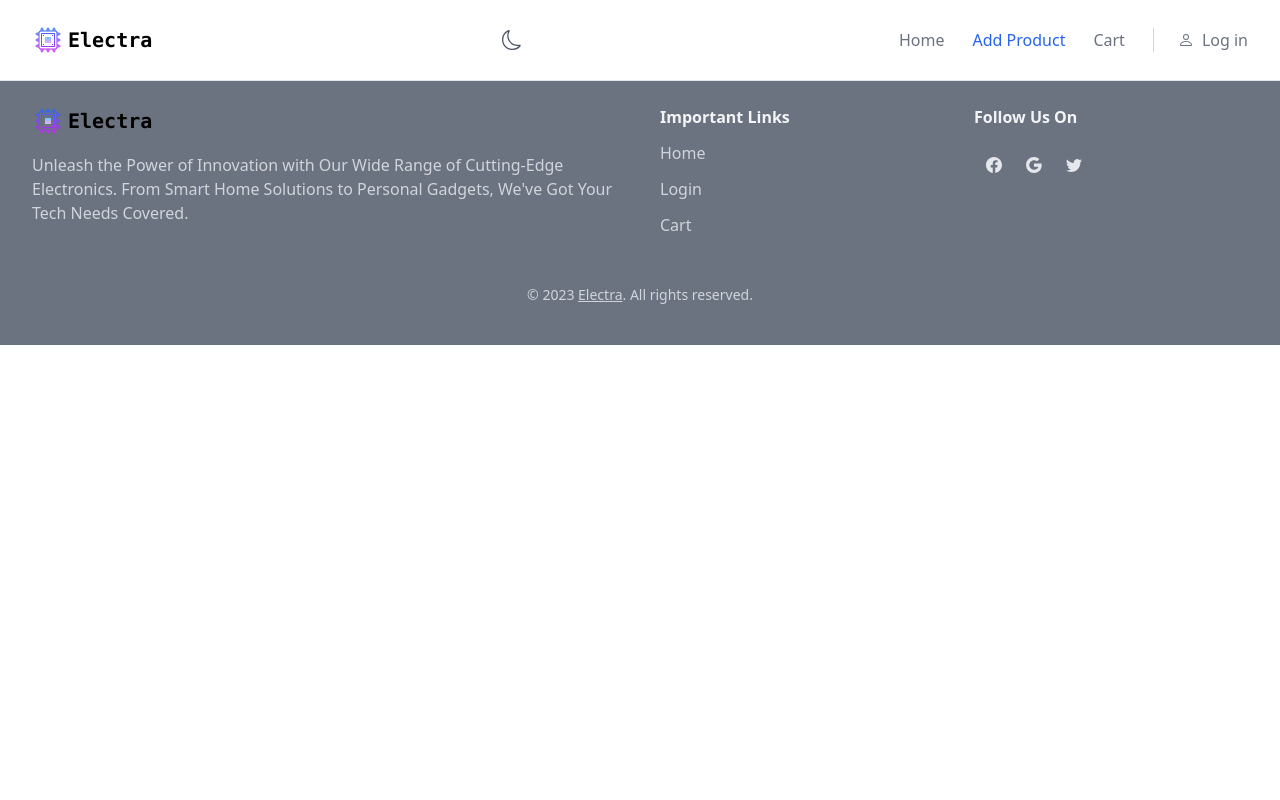
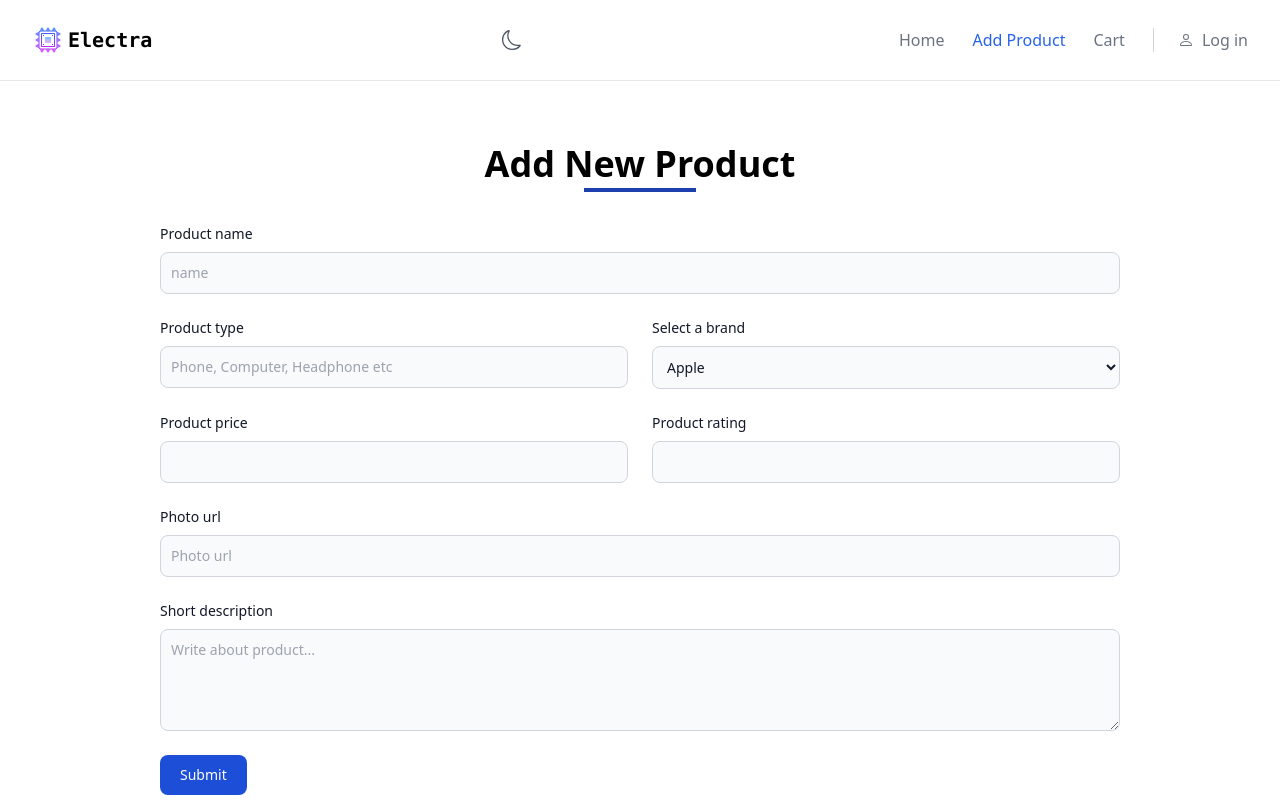
Before and after one commit to imtiazsakib15/electra-client, a React (Vite) app: page /products/new in a window 1280 px wide. Shown: the top 800 px of the page. Built offline with nearby package versions, Linux system fonts and the light colour scheme.

Commit message:
collect product details using a form and send to database

```diff
--- a/package.json
+++ b/package.json
@@ -18,7 +18,8 @@
     "react-dom": "^18.2.0",
     "react-icons": "^4.11.0",
     "react-router-dom": "^6.17.0",
-    "sort-by": "^0.0.2"
+    "sort-by": "^0.0.2",
+    "sweetalert2": "^11.7.32"
   },
   "devDependencies": {
     "@types/react": "^18.2.15",
--- a/src/components/NavBar.jsx
+++ b/src/components/NavBar.jsx
@@ -1,4 +1,4 @@
-import { Link, NavLink } from "react-router-dom";
+import { NavLink } from "react-router-dom";
 import "./../themes/ThemeToggle";
 import Logo from "./Logo";
 
@@ -46,7 +46,7 @@ const NavBar = () => {
           </div>
 
           <div>
-            <Link
+            <span
               className="hs-dark-mode-active:hidden hs-dark-mode group flex items-center text-gray-600 hover:text-blue-600 font-medium dark:text-gray-400 dark:hover:text-gray-500"
               data-hs-theme-click-value="dark"
             >
@@ -60,8 +60,8 @@ const NavBar = () => {
               >
                 <path d="M6 .278a.768.768 0 0 1 .08.858 7.208 7.208 0 0 0-.878 3.46c0 4.021 3.278 7.277 7.318 7.277.527 0 1.04-.055 1.533-.16a.787.787 0 0 1 .81.316.733.733 0 0 1-.031.893A8.349 8.349 0 0 1 8.344 16C3.734 16 0 12.286 0 7.71 0 4.266 2.114 1.312 5.124.06A.752.752 0 0 1 6 .278zM4.858 1.311A7.269 7.269 0 0 0 1.025 7.71c0 4.02 3.279 7.276 7.319 7.276a7.316 7.316 0 0 0 5.205-2.162c-.337.042-.68.063-1.029.063-4.61 0-8.343-3.714-8.343-8.29 0-1.167.242-2.278.681-3.286z" />
               </svg>
-            </Link>
-            <Link
+            </span>
+            <span
               className="hs-dark-mode-active:flex hidden hs-dark-mode group items-center text-gray-600 hover:text-blue-600 font-medium dark:text-gray-200 dark:hover:text-gray-400"
               data-hs-theme-click-value="light"
             >
@@ -75,7 +75,7 @@ const NavBar = () => {
               >
                 <path d="M8 11a3 3 0 1 1 0-6 3 3 0 0 1 0 6zm0 1a4 4 0 1 0 0-8 4 4 0 0 0 0 8zM8 0a.5.5 0 0 1 .5.5v2a.5.5 0 0 1-1 0v-2A.5.5 0 0 1 8 0zm0 13a.5.5 0 0 1 .5.5v2a.5.5 0 0 1-1 0v-2A.5.5 0 0 1 8 13zm8-5a.5.5 0 0 1-.5.5h-2a.5.5 0 0 1 0-1h2a.5.5 0 0 1 .5.5zM3 8a.5.5 0 0 1-.5.5h-2a.5.5 0 0 1 0-1h2A.5.5 0 0 1 3 8zm10.657-5.657a.5.5 0 0 1 0 .707l-1.414 1.415a.5.5 0 1 1-.707-.708l1.414-1.414a.5.5 0 0 1 .707 0zm-9.193 9.193a.5.5 0 0 1 0 .707L3.05 13.657a.5.5 0 0 1-.707-.707l1.414-1.414a.5.5 0 0 1 .707 0zm9.193 2.121a.5.5 0 0 1-.707 0l-1.414-1.414a.5.5 0 0 1 .707-.707l1.414 1.414a.5.5 0 0 1 0 .707zM4.464 4.465a.5.5 0 0 1-.707 0L2.343 3.05a.5.5 0 1 1 .707-.707l1.414 1.414a.5.5 0 0 1 0 .708z" />
               </svg>
-            </Link>
+            </span>
           </div>
 
           <div
--- a/src/layout/Root.jsx
+++ b/src/layout/Root.jsx
@@ -6,7 +6,9 @@ const Root = () => {
   return (
     <div>
       <NavBar />
-      <Outlet />
+      <div className="dark:bg-gray-800">
+        <Outlet />
+      </div>
       <Footer />
     </div>
   );
--- a/src/pages/AddProduct.jsx
+++ b/src/pages/AddProduct.jsx
@@ -1,11 +1,190 @@
-
+import Swal from "sweetalert2";
 
 const AddProduct = () => {
-    return (
-        <div>
-            add product
+  const handleAddProduct = (event) => {
+    event.preventDefault();
+    const form = event.target;
+
+    const name = form.name.value;
+    const type = form.type.value;
+    const brand_name = form.brand_name.value;
+    const price = form.price.value;
+    const rating = form.rating.value;
+    const image = form.image.value;
+    const description = form.description.value;
+
+    const product = {
+      name,
+      type,
+      brand_name,
+      price,
+      rating,
+      image,
+      description,
+    };
+    console.log(product);
+
+    Swal.fire({
+      title: "Do you want to add new product?",
+      showDenyButton: true,
+      showCancelButton: true,
+      confirmButtonText: "Add",
+      denyButtonText: `Don't add`,
+    }).then((result) => {
+      if (result.isConfirmed) {
+        fetch("http://localhost:5000/products", {
+          method: "POST",
+          headers: {
+            "content-type": "application/json",
+          },
+          body: JSON.stringify(product),
+        })
+          .then((res) => res.json())
+          .then((data) => {
+            if (data.insertedId) Swal.fire("Product added!", "", "success");
+          });
+      } else if (result.isDenied) {
+        Swal.fire("Product is not added", "", "info");
+      }
+    });
+  };
+
+  return (
+    <div className="max-w-5xl pt-28 px-4 sm:px-6 lg:px-8 lg:pt-36 pb-14 mx-auto">
+      <h2 className="text-4xl font-semibold dark:text-white text-center">
+        Add New Product
+      </h2>
+      <div className="border-2 border-blue-800 w-28 mt-1 mx-auto mb-8"></div>
+      <form onSubmit={handleAddProduct}>
+        <div className="mb-6">
+          <label
+            htmlFor="name"
+            className="block mb-2 text-sm font-medium text-gray-900 dark:text-white"
+          >
+            Product name
+          </label>
+          <input
+            type="text"
+            id="name"
+            name="name"
+            className="bg-gray-50 border border-gray-300 text-gray-900 text-sm rounded-lg focus:ring-blue-500 focus:border-blue-500 block w-full p-2.5 dark:bg-gray-700 dark:border-gray-600 dark:placeholder-gray-400 dark:text-white dark:focus:ring-blue-500 dark:focus:border-blue-500"
+            placeholder="name"
+            required
+          />
         </div>
-    );
+        <div className="grid gap-6 mb-6 md:grid-cols-2">
+          <div>
+            <label
+              htmlFor="type"
+              className="block mb-2 text-sm font-medium text-gray-900 dark:text-white"
+            >
+              Product type
+            </label>
+            <input
+              type="text"
+              id="type"
+              name="type"
+              className="bg-gray-50 border border-gray-300 text-gray-900 text-sm rounded-lg focus:ring-blue-500 focus:border-blue-500 block w-full p-2.5 dark:bg-gray-700 dark:border-gray-600 dark:placeholder-gray-400 dark:text-white dark:focus:ring-blue-500 dark:focus:border-blue-500"
+              placeholder="Phone, Computer, Headphone etc"
+              required
+            />
+          </div>
+          <div>
+            <label
+              htmlFor="brand_name"
+              className="block mb-2 text-sm font-medium text-gray-900 dark:text-white"
+            >
+              Select a brand
+            </label>
+            <select
+              id="brand_name"
+              name="brand_name"
+              defaultValue="Choose a brand"
+              className="bg-gray-50 border border-gray-300 text-gray-900 text-sm rounded-lg focus:ring-blue-500 focus:border-blue-500 block w-full p-2.5 dark:bg-gray-700 dark:border-gray-600 dark:placeholder-gray-400 dark:text-white dark:focus:ring-blue-500 dark:focus:border-blue-500"
+            >
+              {/* <option value={undefined} selected>Choose a brand</option> */}
+              <option value="Apple">Apple</option>
+              <option value="Samsung">Samsung</option>
+              <option value="Google">Google</option>
+              <option value="Xiaomi">Xiaomi</option>
+              <option value="Huawei">Huawei</option>
+              <option value="Dell">Dell</option>
+            </select>
+          </div>
+          <div>
+            <label
+              htmlFor="price"
+              className="block mb-2 text-sm font-medium text-gray-900 dark:text-white"
+            >
+              Product price
+            </label>
+            <input
+              type="number"
+              id="price"
+              name="price"
+              className="bg-gray-50 border border-gray-300 text-gray-900 text-sm rounded-lg focus:ring-blue-500 focus:border-blue-500 block w-full p-2.5 dark:bg-gray-700 dark:border-gray-600 dark:placeholder-gray-400 dark:text-white dark:focus:ring-blue-500 dark:focus:border-blue-500"
+              placeholder=""
+              required
+            />
+          </div>
+          <div>
+            <label
+              htmlFor="rating"
+              className="block mb-2 text-sm font-medium text-gray-900 dark:text-white"
+            >
+              Product rating
+            </label>
+            <input
+              type="number"
+              id="rating"
+              name="rating"
+              className="bg-gray-50 border border-gray-300 text-gray-900 text-sm rounded-lg focus:ring-blue-500 focus:border-blue-500 block w-full p-2.5 dark:bg-gray-700 dark:border-gray-600 dark:placeholder-gray-400 dark:text-white dark:focus:ring-blue-500 dark:focus:border-blue-500"
+              placeholder=""
+              required
+            />
+          </div>
+        </div>
+        <div className="mb-6">
+          <label
+            htmlFor="image"
+            className="block mb-2 text-sm font-medium text-gray-900 dark:text-white"
+          >
+            Photo url
+          </label>
+          <input
+            type="text"
+            id="image"
+            name="image"
+            className="bg-gray-50 border border-gray-300 text-gray-900 text-sm rounded-lg focus:ring-blue-500 focus:border-blue-500 block w-full p-2.5 dark:bg-gray-700 dark:border-gray-600 dark:placeholder-gray-400 dark:text-white dark:focus:ring-blue-500 dark:focus:border-blue-500"
+            placeholder="Photo url"
+            required
+          />
+        </div>
+        <div className="mb-6">
+          <label
+            htmlFor="description"
+            className="block mb-2 text-sm font-medium text-gray-900 dark:text-white"
+          >
+            Short description
+          </label>
+          <textarea
+            id="description"
+            name="description"
+            rows="4"
+            className="block p-2.5 w-full text-sm text-gray-900 bg-gray-50 rounded-lg border border-gray-300 focus:ring-blue-500 focus:border-blue-500 dark:bg-gray-700 dark:border-gray-600 dark:placeholder-gray-400 dark:text-white dark:focus:ring-blue-500 dark:focus:border-blue-500"
+            placeholder="Write about product..."
+            required
+          ></textarea>
+        </div>
+        <button
+          type="submit"
+          className="text-white bg-blue-700 hover:bg-blue-800 focus:ring-4 focus:outline-none focus:ring-blue-300 font-medium rounded-lg text-sm w-full sm:w-auto px-5 py-2.5 text-center dark:bg-blue-600 dark:hover:bg-blue-700 dark:focus:ring-blue-800"
+        >
+          Submit
+        </button>
+      </form>
+    </div>
+  );
 };
 
 export default AddProduct;
--- a/src/pages/Home.jsx
+++ b/src/pages/Home.jsx
@@ -5,9 +5,7 @@ const Home = () => {
   return (
     <>
       <Banner />
-      <div className="dark:bg-gray-800">
         <TopBrands />
-      </div>
     </>
   );
 };
```
Also changed, not shown: 1 other file (tests, documents, lock files or other folders).
